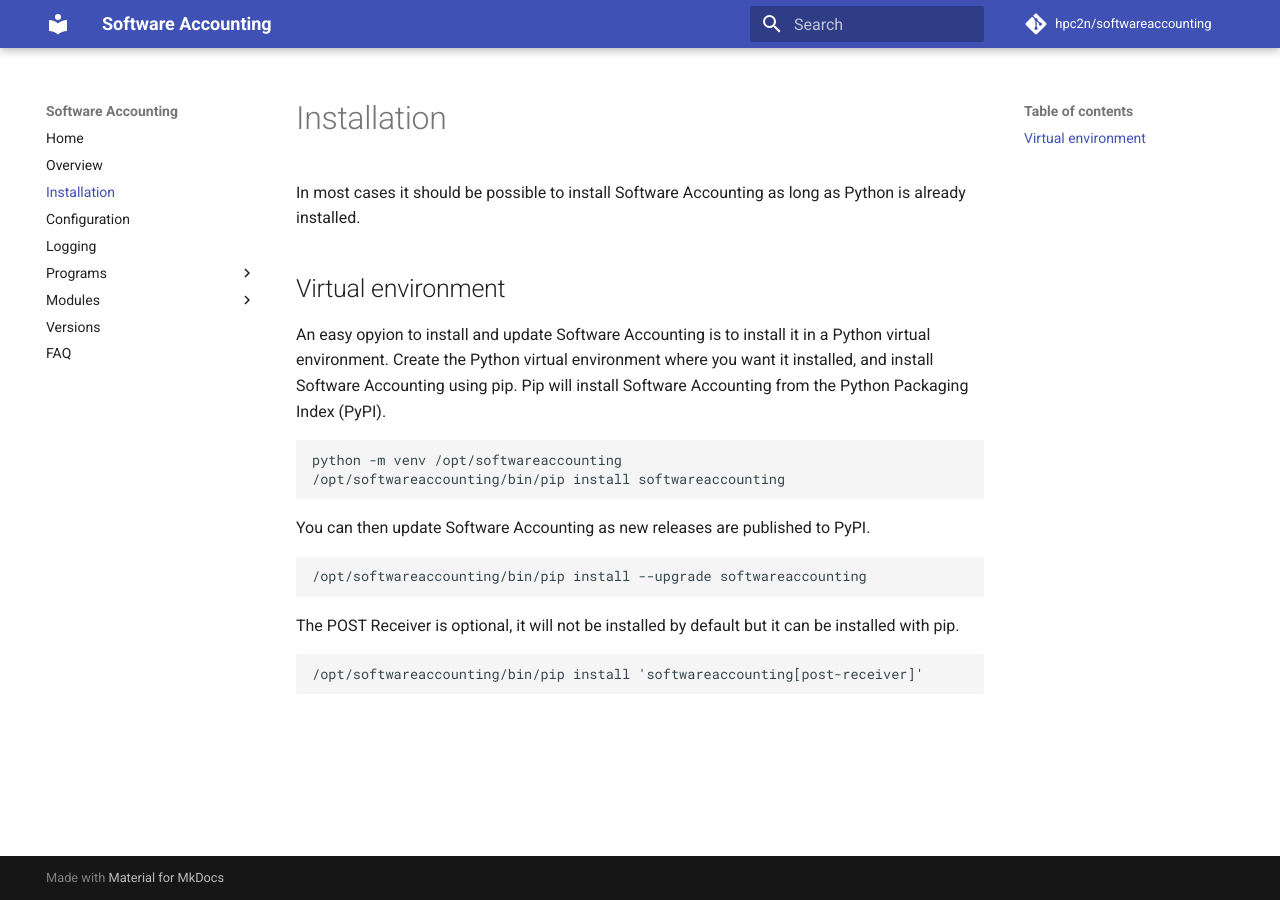
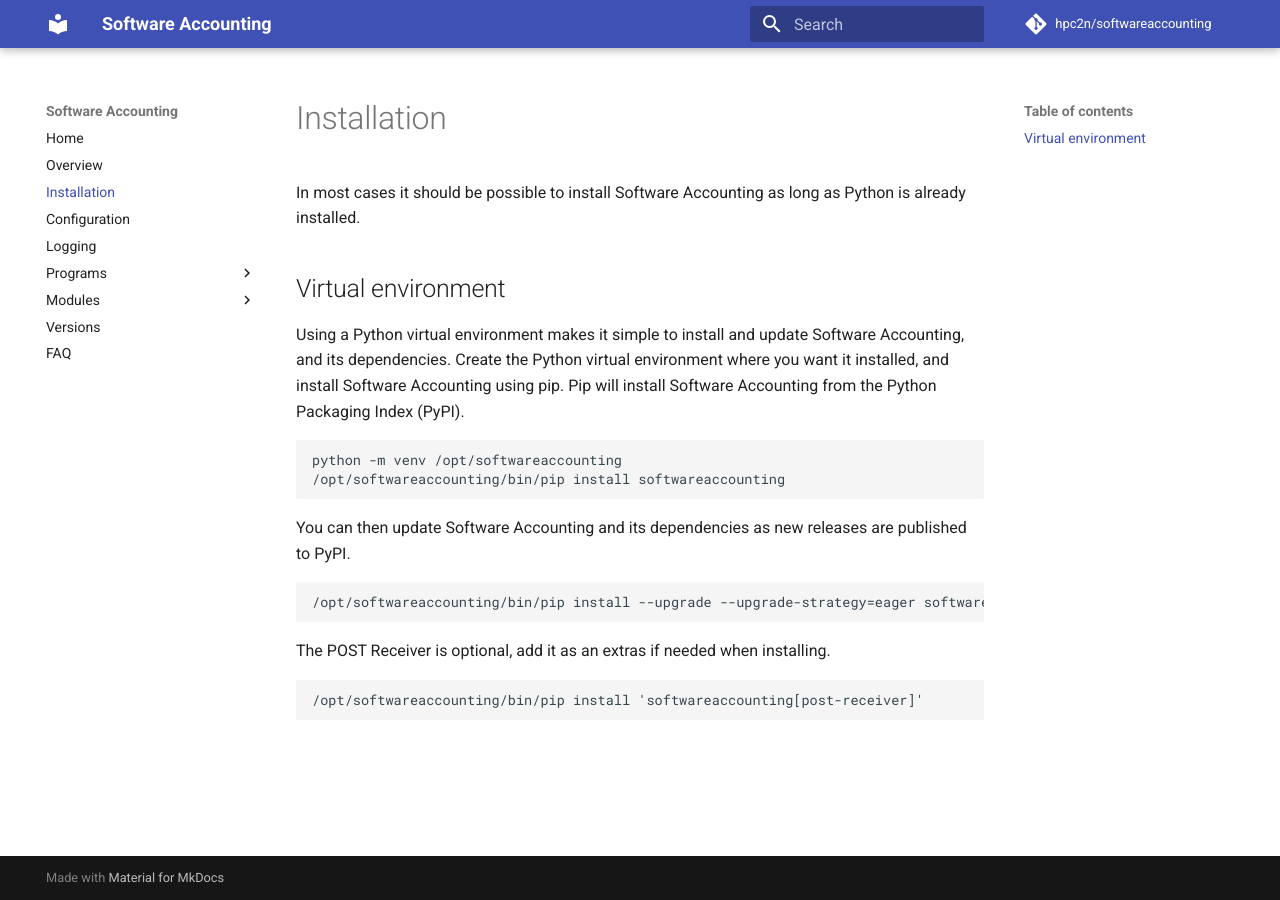
Before and after one commit to hpc2n/softwareaccounting, an MkDocs documentation site: the page built from docs/installation.md, in a window 1280 px wide. Built offline with MkDocs 1.6.1 and Material for MkDocs 9.7.7, drawn with Linux system fonts in a browser that asks for light colours; comment, search, counter and statistics services are not loaded.

Commit message:
docs: Add upgrade strategy to installation notes

````diff
--- a/docs/installation.md
+++ b/docs/installation.md
@@ -4,20 +4,20 @@ In most cases it should be possible to install Software Accounting as long as Py
 
 ## Virtual environment
 
-An easy opyion to install and update Software Accounting is to install it in a Python virtual environment. Create the Python virtual environment where you want it installed, and install Software Accounting using pip. Pip will install Software Accounting from the Python Packaging Index (PyPI).
+Using a Python virtual environment makes it simple to install and update Software Accounting, and its dependencies. Create the Python virtual environment where you want it installed, and install Software Accounting using pip. Pip will install Software Accounting from the Python Packaging Index (PyPI).
 
 ```
 python -m venv /opt/softwareaccounting
 /opt/softwareaccounting/bin/pip install softwareaccounting
 ```
 
-You can then update Software Accounting as new releases are published to PyPI.
+You can then update Software Accounting and its dependencies as new releases are published to PyPI.
 
 ```
-/opt/softwareaccounting/bin/pip install --upgrade softwareaccounting
+/opt/softwareaccounting/bin/pip install --upgrade --upgrade-strategy=eager softwareaccounting
 ```
 
-The POST Receiver is optional, it will not be installed by default but it can be installed with pip.
+The POST Receiver is optional, add it as an extras if needed when installing.
 
 ```
 /opt/softwareaccounting/bin/pip install 'softwareaccounting[post-receiver]'
````
